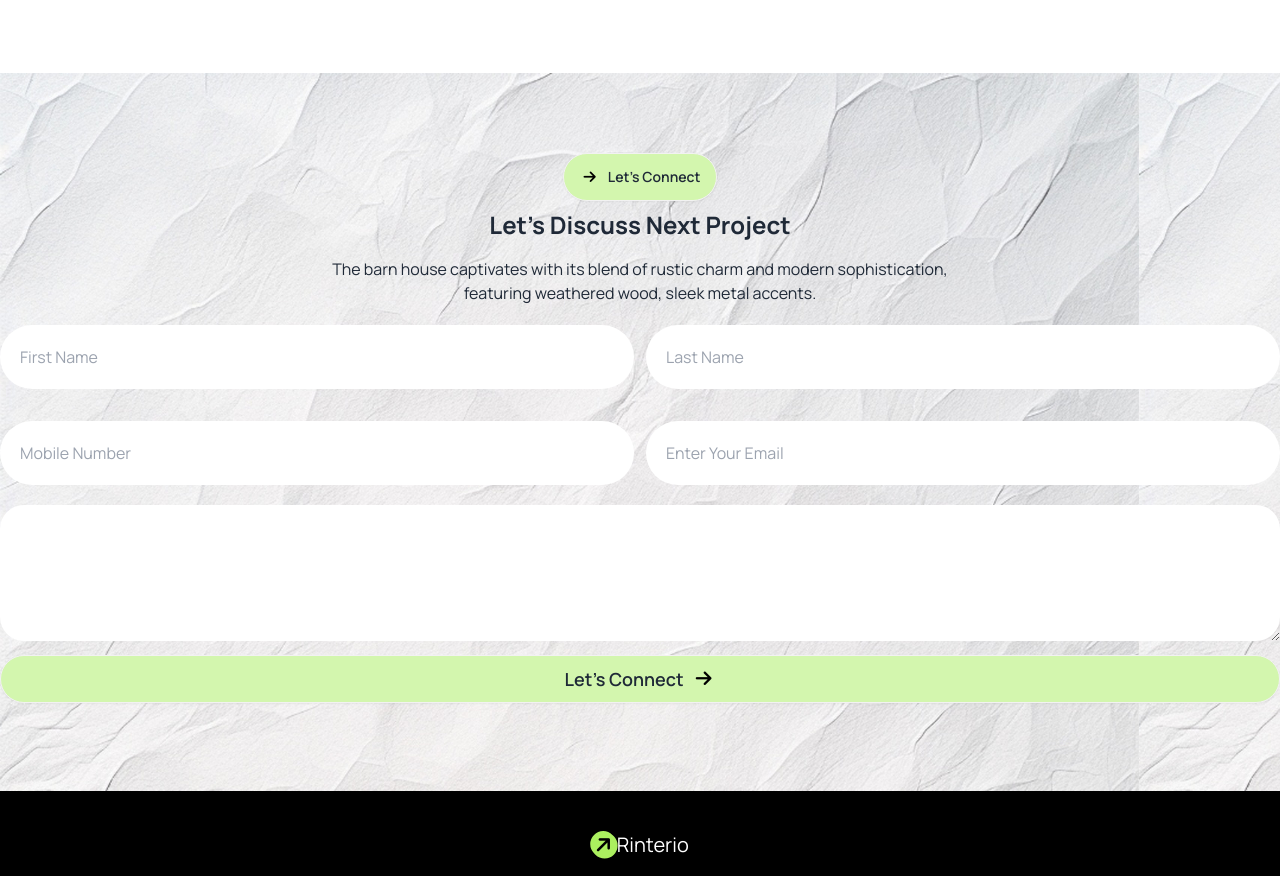
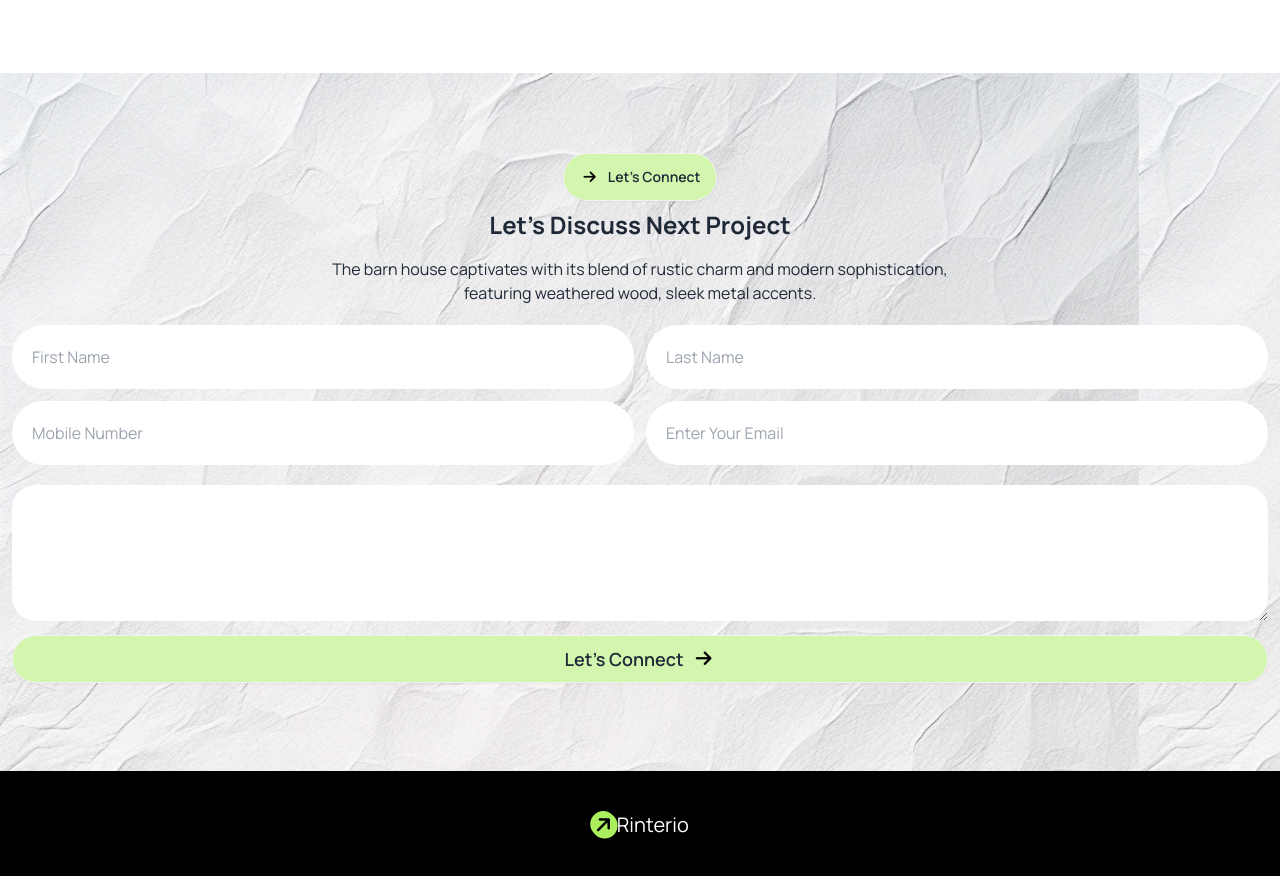
Before and after one commit to talhazubaerbd/assignment-3, a plain HTML site: page index.html in a window 1280 px wide. Shown: the part 2676-3552 px from the top of the page. Drawn offline with nearby package versions, Linux system fonts and the light colour scheme.

Commit message:
final commit

```diff
--- a/index.html
+++ b/index.html
@@ -138,7 +138,7 @@
 <!-- sectionlayout -->
 
   <div class="my-10">
-    <div class="flex justify-center mt-5 "><a class="mt-5 btn rounded-full bg-[#d3f6ae]"><i class="fa-solid fa-arrow-right  text-black  p-1"></i>Explore our Latest works </i></a></div>
+    <div class="flex justify-center mt-5"><a class="mt-5 btn rounded-full bg-[#d3f6ae]"><i class="fa-solid fa-arrow-right  text-black  p-1"></i>Explore our Latest works </i></a></div>
     <div class="text-center mt-5">
         <h1 class="text-2xl font-bold t">Our Latest Portfolio</h1>
         <p>The barn house captivates with its blend of rustic charm and modern sophistication, <br>featuring weathered wood, sleek metal accents.</p>
@@ -167,7 +167,7 @@
       </div>
   </div>
 
-  <div class="container mx-auto flex gap-4 my-5">
+  <div class="container mx-auto flex gap-4 my-5 justify-around flex-col sm:flex-row">
     <div class="section02 flex items-center rounded-xl border-2 p-4">
       <img class="" src="image/img3.png">
     </div>
@@ -196,21 +196,29 @@
 
 
 <!-- Form -->
-<div class="forbg  py-20 bg-[url('image/bg.jpg')]">
+<div class="py-20 bg-[url('image/bg.jpg')]">
   <div class="container mx-auto">
     <div class="text-center">
       <a class="btn rounded-full bg-[#d3f6ae] mb-2"><i class="fa-solid fa-arrow-right  text-black  p-1"></i>Let’s Connect</i></a>
       <h1 class="text-2xl font-bold t mb-4">Let’s Discuss Next Project</h1>
       <p>The barn house captivates with its blend of rustic charm and modern sophistication,<br> featuring weathered wood, sleek metal accents.</p>
     </div>
-    <div class="grid grid-cols-2 sm:gird-cols-1 gap-3">
-        <input class="w-1/ mt-5 gap-2 p-5 rounded-full" type="text" placeholder="First Name">
-        <input class="w-1/ mt-5 gap-2 p-5 rounded-full" type="text" placeholder="Last Name">
-        <input class="w-1/ mt-5 gap-2 p-5 rounded-full" type="number" placeholder="Mobile Number">
-        <input class="w-1/ mt-5 gap-2 p-5 rounded-full" type="email" placeholder="Enter Your Email">
+    <div class="flex flex-col gap-3 mt-5 mx-3">
+      <div class="flex flex-col sm:flex-row gap-3">
+        <input class="w-full p-5 rounded-full" type="text" placeholder="First Name">
+        <input class="w-full p-5 rounded-full" type="text" placeholder="Last Name">
+      </div>
+      <div class="flex flex-col sm:flex-row gap-3">
+        <input class="w-full p-5 rounded-full" type="number" placeholder="Mobile Number">
+        <input class="w-full p-5 rounded-full" type="email" placeholder="Enter Your Email">
+      </div>
     </div>
-    <textarea name="" class="w-full mt-5 gap-2 p-5 rounded-3xl " rows="4" cols="100"></textarea>
-    <a class="btn rounded-full bg-[#d3f6ae] w-full text-lg my-2">Let’s Connect<i class="fa-solid fa-arrow-right  text-black  p-1"></i></a>
+    <div class="mx-3">
+      <textarea name="" class="w-full mt-5 p-5 rounded-3xl" rows="4"></textarea>
+      <a class="btn rounded-full bg-[#d3f6ae] w-full text-lg my-2">Let’s Connect<i class="fa-solid fa-arrow-right  text-black  p-1"></i></a>
+    </div>
+
+
   </div>
 </div>
 </main>
```
